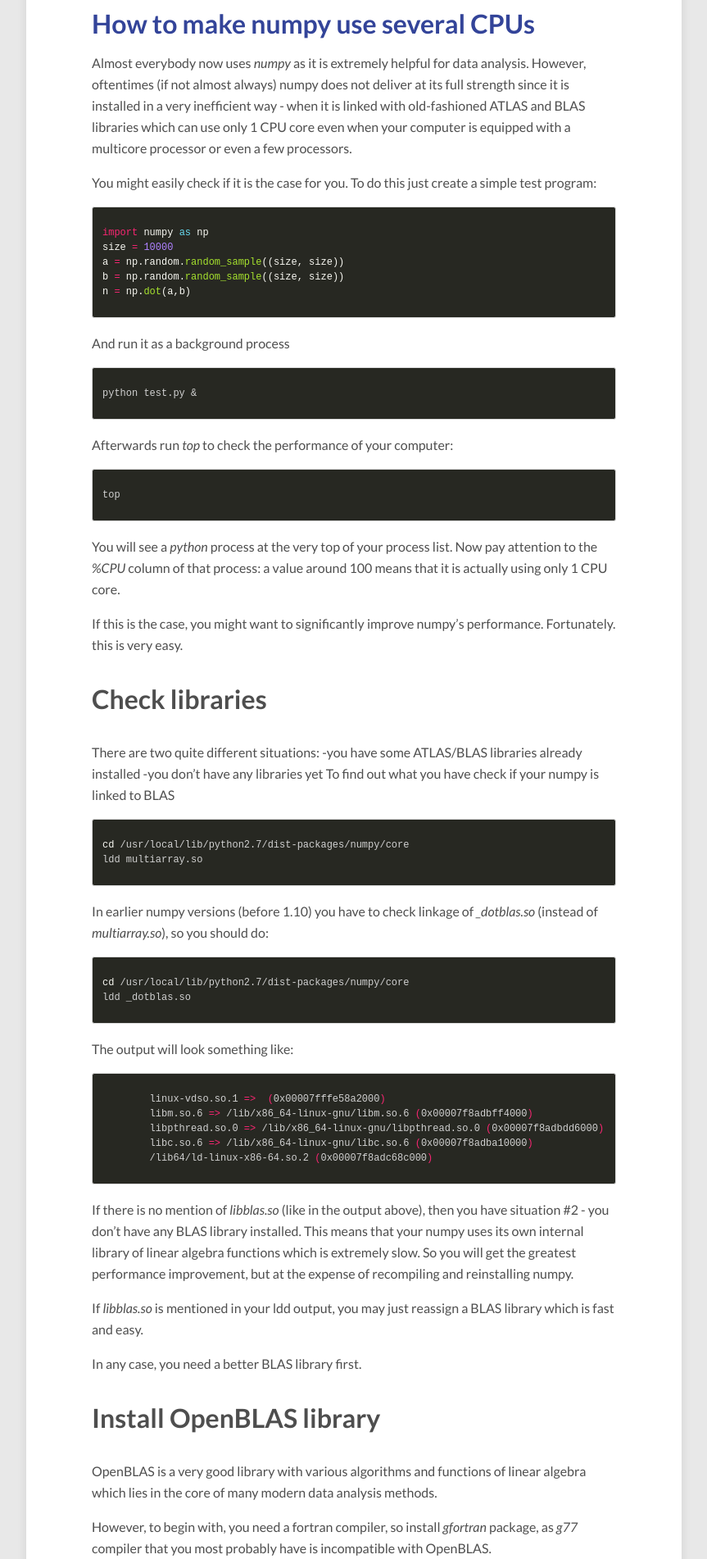
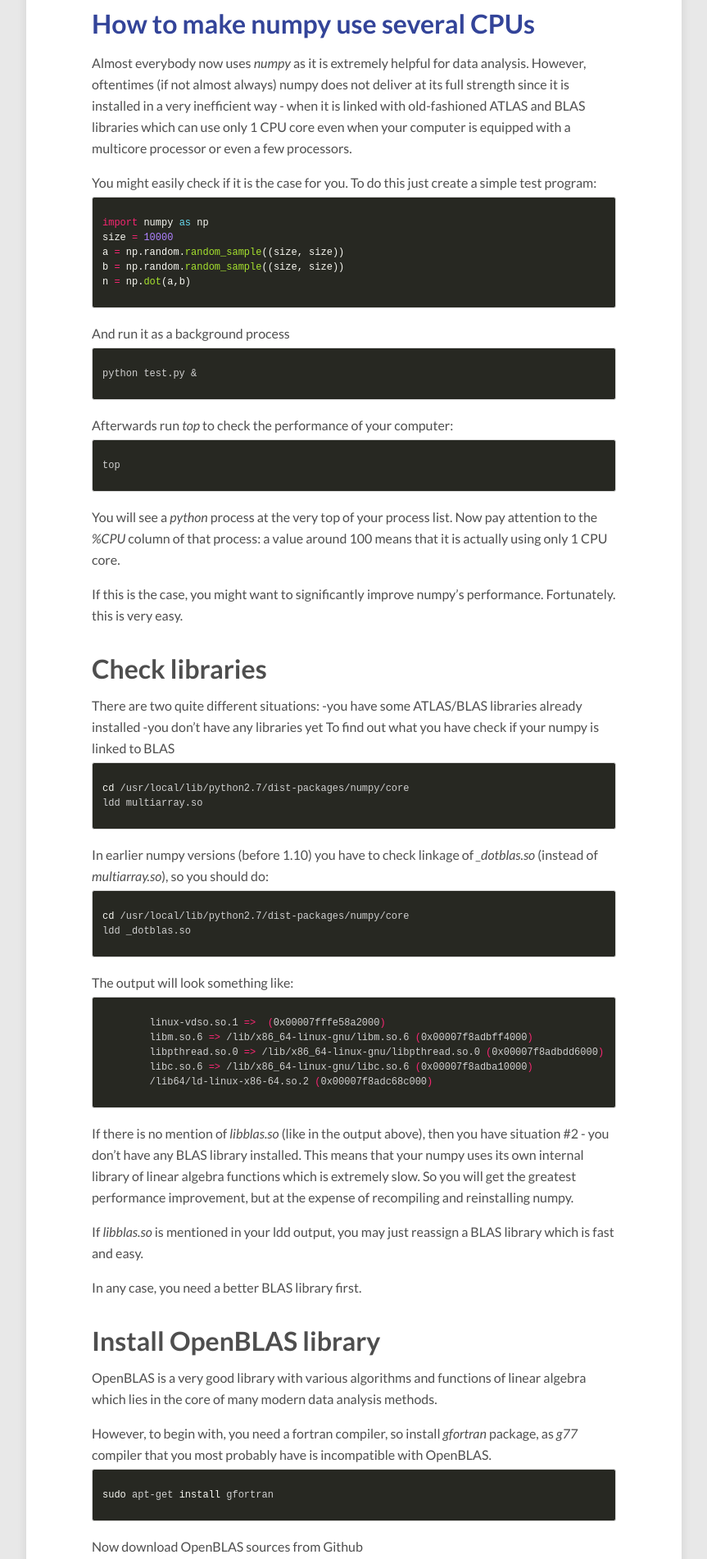
Before and after one commit to roman-kh/roman-kh.github.com, a Jekyll site: the page built from index.html, in a window 1280 px wide. Shown: the part 539-2441 px from the top of the page at 82% size, without its empty margins (208-1071 px from the left). Built offline with Jekyll 4.4.1, drawn with Linux system fonts in a browser that asks for light colours; nearby versions of some CDN libraries; the list of posts is cut into pages by our own code.

```diff
--- a/_sass/_page.scss
+++ b/_sass/_page.scss
@@ -12,6 +12,9 @@
 	@include clearfix;
 	h1, h2, h3, h4, h5, h6, p, li {
 		word-wrap: break-word;
+	}
+	h1 {
+		margin: 0.8em 0 -0.3em 0;
 	}
 	header.index {
 		.entry-title {
@@ -34,6 +37,9 @@
 		&:hover {
 			border-bottom-style: solid;
 		}
+	}
+	p + .highlight {
+		margin-top: -1em;
 	}
 }
 
```
